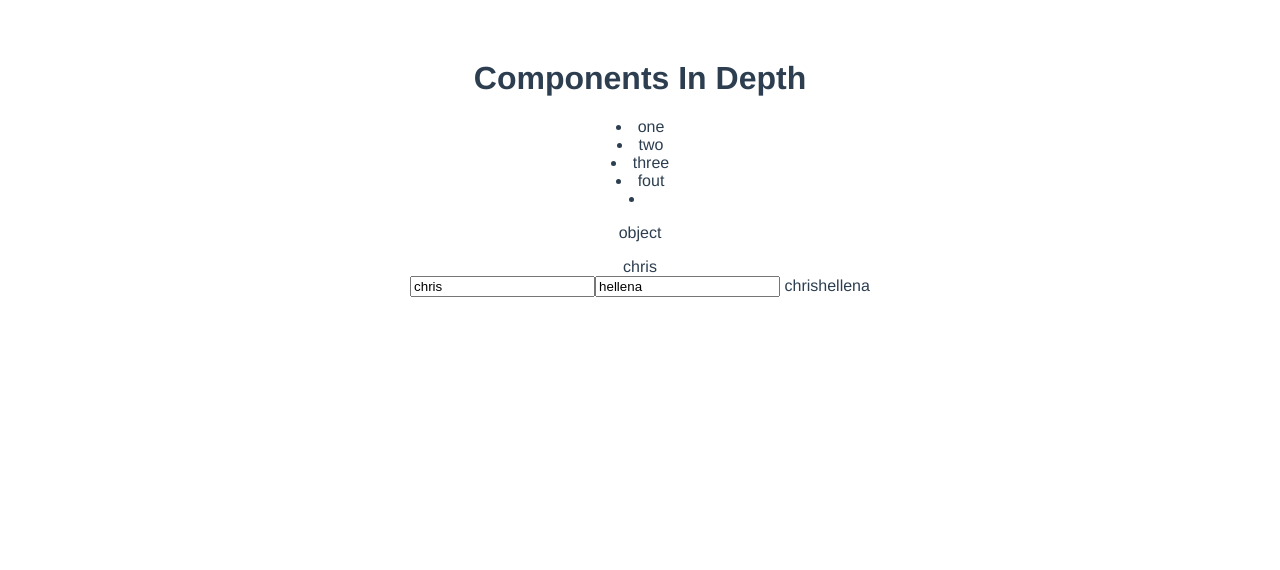
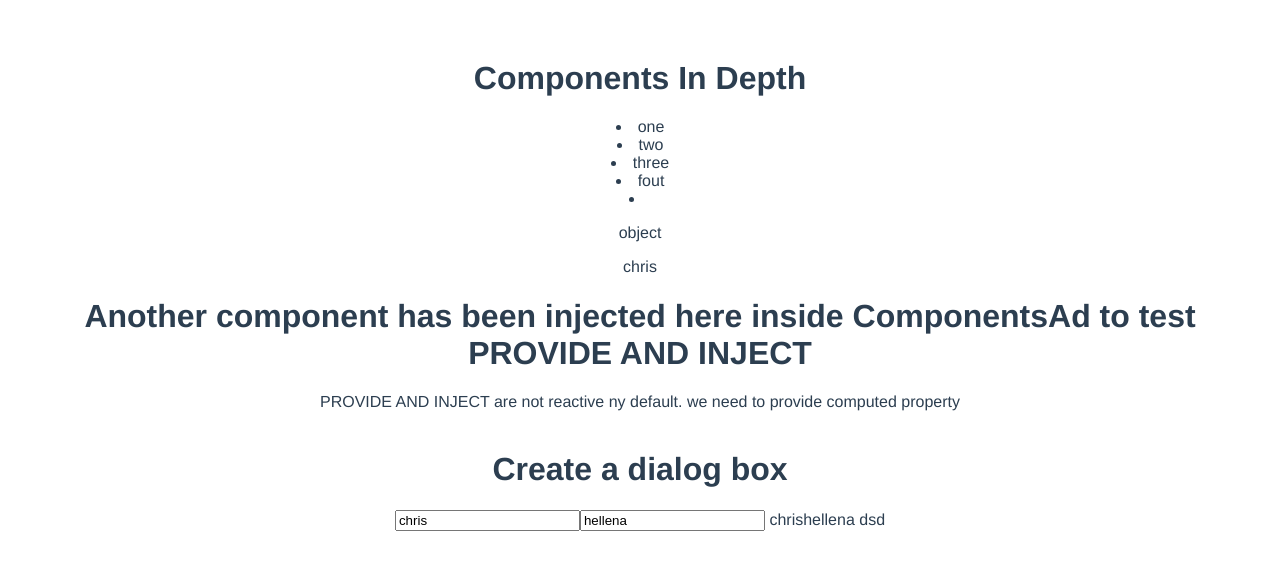
Before and after one commit to Anonymous-Chris/Vuelearning, a Vue app: page / in a window 1280 px wide. Shown: the top 570 px of the page. Built offline with nearby package versions, Linux system fonts and the light colour scheme.

Commit message:
inject and provide

```diff
--- a/src/App.vue
+++ b/src/App.vue
@@ -15,7 +15,7 @@
   <input v-model="fname"/>
   <input v-model="lname"/>
   {{fname}}{{lname}}
-
+dsd
   </div>
 </template>
 
@@ -46,6 +46,9 @@ export default {
 ComponentsAd
 
   },
+
+  //PROVIDE HERE IN PARENT COMPONENT. INJECT IN HELLOWORLD.VUE THE CHILD COMPONENT
+
 data:()=>{
   return({
     value: ["one","two","three","fout"],
@@ -56,7 +59,12 @@ data:()=>{
     lname:'hellena'
 
   })
-}
+},
+  provide(){
+    return({
+      length: this.fname.length
+    })
+  },
 }
 </script>
 
--- a/src/components/ComponentsAd.vue
+++ b/src/components/ComponentsAd.vue
@@ -1,8 +1,9 @@
 <template>
+<div>
     <div >
         <h1>Components In Depth </h1>
        <li v-for="p in propVal" v-bind:key="p.id">
-           {{p.id}} {{p}}
+          {{p}}
        </li>
 
        <li>
@@ -10,10 +11,19 @@
                    {{propVal2.name}}
        </li>
     </div>
+    <h1>Another component has been injected here inside ComponentsAd to test PROVIDE AND INJECT</h1>
+    <p>PROVIDE AND INJECT  are not reactive ny default. we need to provide computed property</p>
+    <HelloWorld/>
+    </div>
 </template>
 
 <script>
+import HelloWorld from './HelloWorld.vue'
+
 export default {
+    components:{
+        HelloWorld
+    },
     data:()=>{
         return ({
 
--- a/src/components/HelloWorld.vue
+++ b/src/components/HelloWorld.vue
@@ -42,6 +42,12 @@ export default {
       value:localStorage.getItem("valueInput"),
       rawHtml:"hello there boy"
     }
+  },
+
+  //INJECT HERE IN CHILD COMPONENT. PROVIDE IS IN PARENT COMPONENT APP.VUE
+  inject:['length'],
+  created(){
+    console.log(this.length)
   }
 }
 </script>
```
